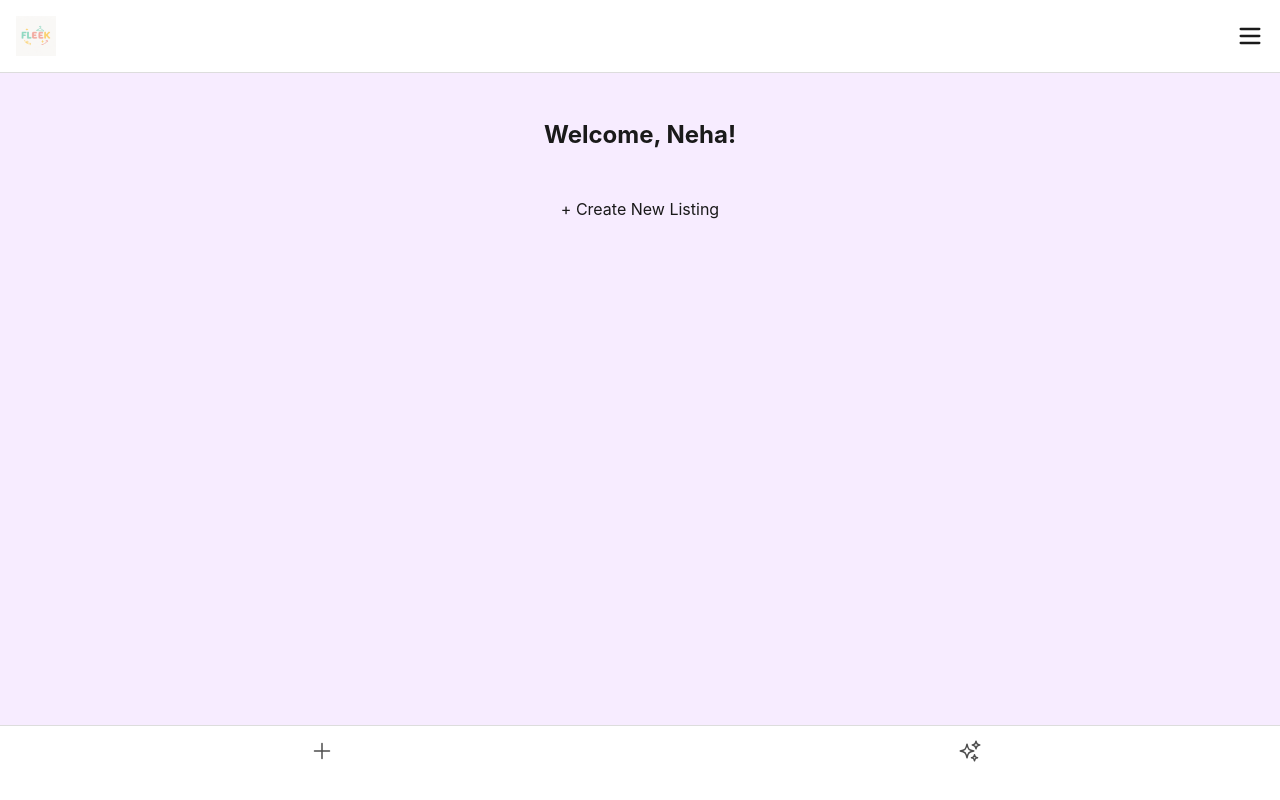
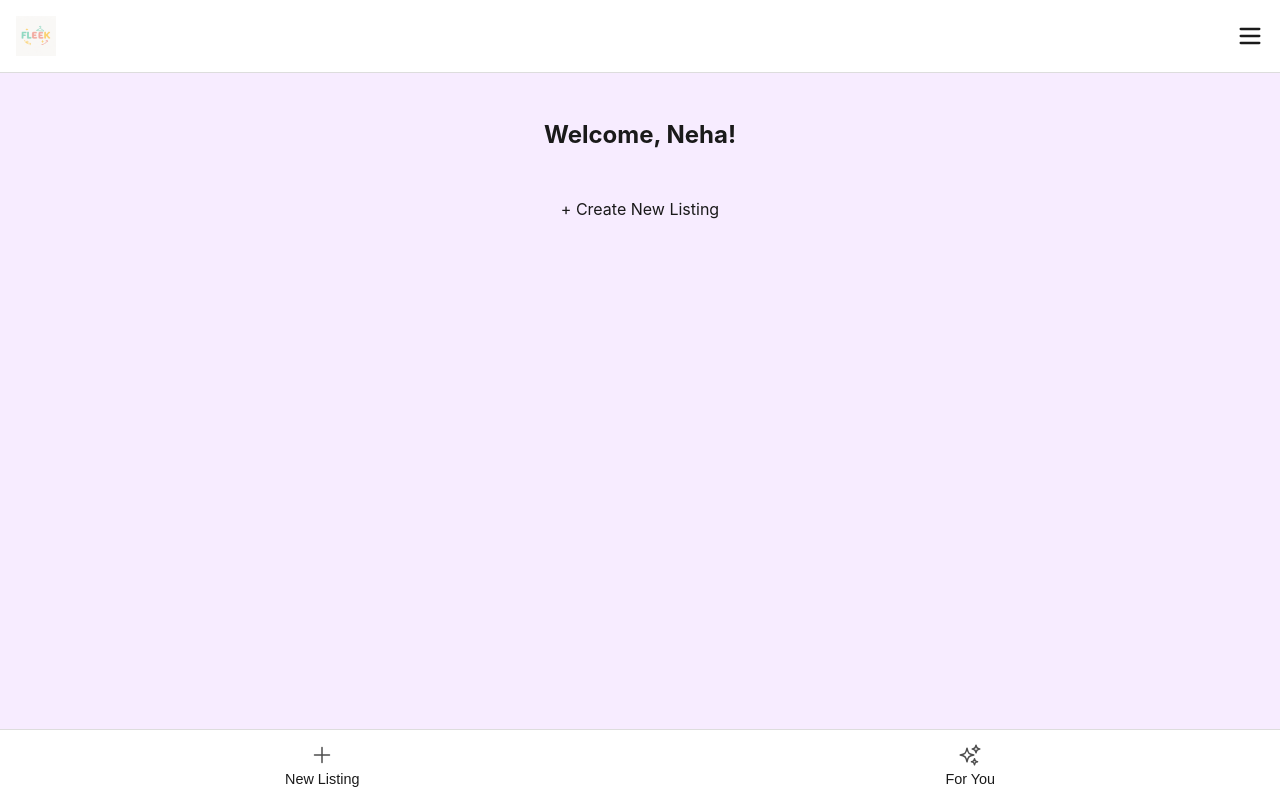
Before and after one commit to jamal-chukwuka/fleek, a React (Vite) app in the folder my-app/: page / in a window 1280 px wide. Built offline with nearby package versions, Linux system fonts and the light colour scheme; a web font is replaced by a local one.

Commit message:
Corrective css

```diff
--- a/my-app/src/App.css
+++ b/my-app/src/App.css
@@ -507,3 +507,27 @@
   justify-content: space-between;
   margin-top: 1rem;
 }
+
+.footer-btn {
+  display: flex;
+  flex-direction: column;
+  align-items: center;
+  justify-content: center;
+  gap: 2px;
+  font-size: 0.75rem;
+  color: var(--color-text);
+}
+
+.footer-btn svg {
+  margin-bottom: 2px;
+}
+
+.footer-btn.active {
+  background: var(--color-primary);
+  color: white;
+  border-radius: var(--radius);
+}
+
+.footer-label {
+  font-size: 0.75rem;
+}
--- a/my-app/src/components/Footer.tsx
+++ b/my-app/src/components/Footer.tsx
@@ -16,10 +16,12 @@ const Footer: React.FC = () => {
         <span className={isActive('/listing') ? 'footer-active' : ''}>New Listing</span>
       </button>
 
+
       <button className="footer-btn flex-col center" onClick={() => navigate('/for-you')}>
         <SparklesIcon className="icon" style={{ height: 24, color: isActive('/for-you') ? '#660099' : '#4D4D4D' }} />
         <span className={isActive('/for-you') ? 'footer-active' : ''}>For You</span>
       </button>
+
     </footer>
   );
 };
```
